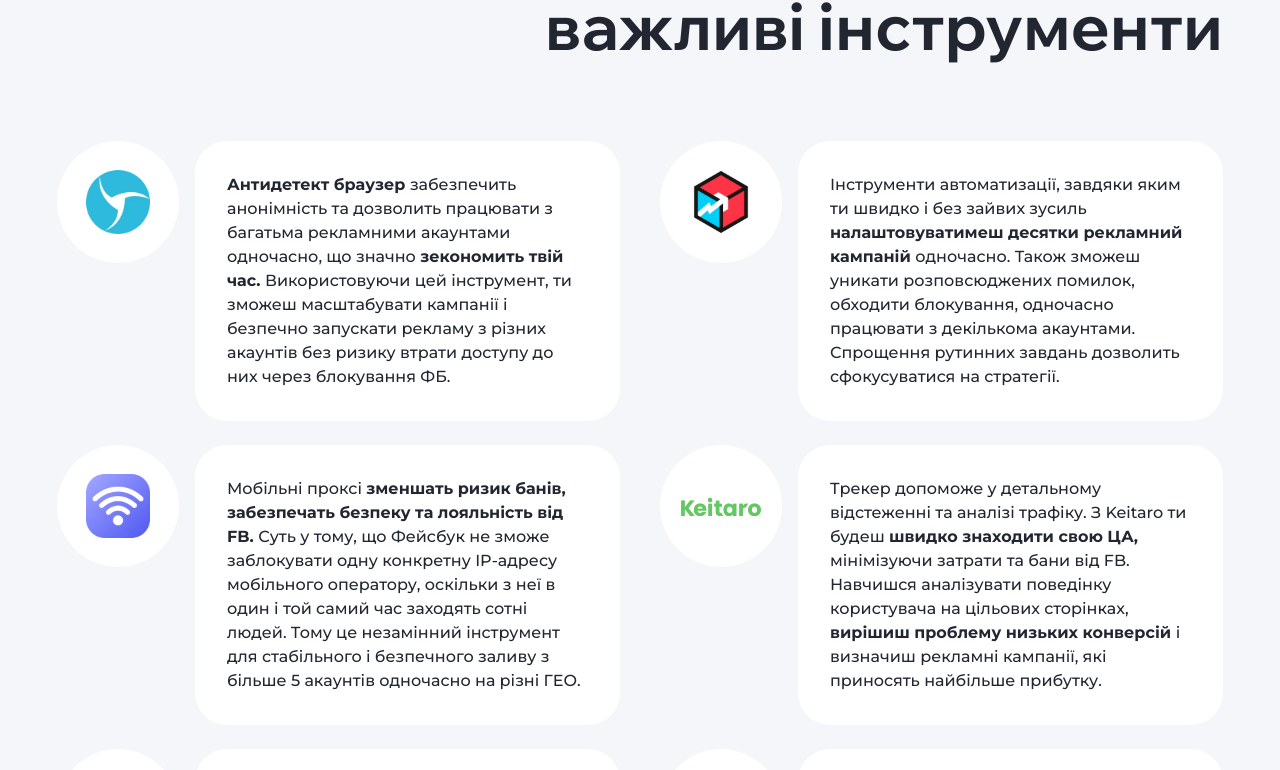
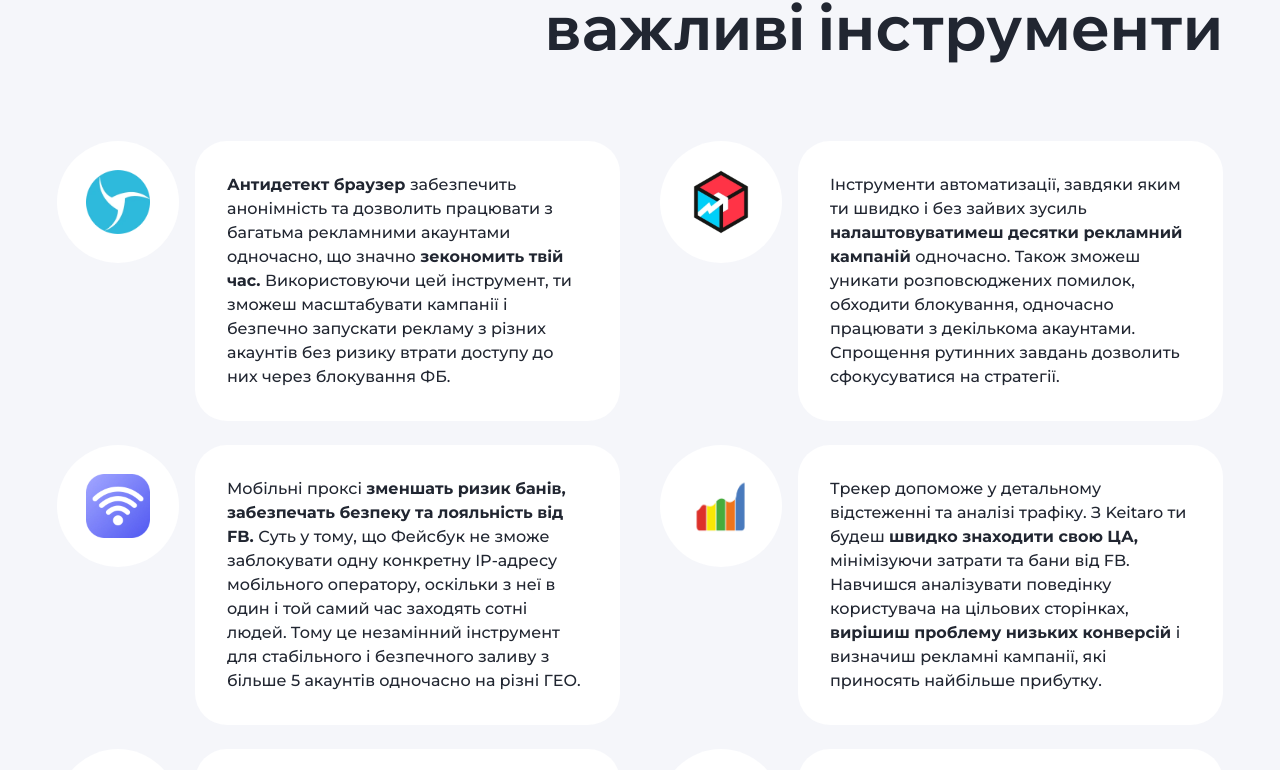
Before and after one commit to smaxim02/mustage_course, a Next.js app: page /1/ in a window 1280 px wide. Shown: the part 1294-2064 px from the top of the page. Built offline with nearby package versions, Linux system fonts and the light colour scheme; no server answers.

Commit message:
[Add] auto icons update

```diff
--- a/next.config.mjs
+++ b/next.config.mjs
@@ -3,6 +3,11 @@
 import createNextIntlPlugin from 'next-intl/plugin';
 
 const withNextIntl = createNextIntlPlugin();
-const nextConfig = {};
+
+const nextConfig = {
+  images: {
+    domains: ['admin.mustage.team', 'localhost', '127.0.0.1'],
+  },
+};
 
 export default withNextIntl(nextConfig);
--- /dev/null
+++ b/src/api/getConsumables.ts
@@ -0,0 +1,105 @@
+export interface ImageFormat {
+  ext: string;
+  url: string;
+  hash: string;
+  mime: string;
+  name: string;
+  path: string | null;
+  size: number;
+  width: number;
+  height: number;
+  sizeInBytes?: number;
+}
+
+export interface ImageData {
+  id: number;
+  documentId: string;
+  name: string;
+  alternativeText: string | null;
+  caption: string | null;
+  width: number;
+  height: number;
+  formats?: {
+    thumbnail?: ImageFormat;
+    small?: ImageFormat;
+    medium?: ImageFormat;
+    large?: ImageFormat;
+  };
+  hash: string;
+  ext: string;
+  mime: string;
+  size: number;
+  url: string;
+  previewUrl: string | null;
+  provider: string;
+  createdAt: string;
+  updatedAt: string;
+  publishedAt: string;
+}
+
+export interface ConsumableLocalization {
+  id: number;
+  documentId: string;
+  createdAt: string;
+  updatedAt: string;
+  publishedAt: string;
+  locale: string;
+  key: string;
+  Name: string;
+  Price: string;
+  Price_USD: string;
+}
+
+export interface Consumable {
+  id: number;
+  documentId: string;
+  createdAt: string;
+  updatedAt: string;
+  publishedAt: string;
+  locale: string;
+  key: string;
+  Name: string;
+  Price: string;
+  Price_USD: string;
+  icon: ImageData | null;
+  localizations: ConsumableLocalization[];
+}
+
+export interface ConsumablesResponse {
+  data: Consumable[];
+  meta: {
+    pagination: {
+      page: number;
+      pageSize: number;
+      pageCount: number;
+      total: number;
+    };
+  };
+}
+
+const host = process.env.NEXT_PUBLIC_ADMIN_HOST;
+
+export async function fetchConsumables(
+  locale: string,
+  hasUkr: boolean
+): Promise<{
+  consumables: Consumable[];
+  currencySymbol: string;
+  currencyKey: string;
+}> {
+  const lang = locale === 'uk' ? 'uk-UA' : locale;
+
+  const currencySymbol = hasUkr ? 'грн' : '$';
+  const currencyKey = hasUkr ? 'Price' : 'Price_USD';
+
+  const url = `${host}/api/consumables?locale=${lang}&populate=*`;
+
+  const response = await fetch(url);
+  if (!response.ok) {
+    throw new Error(`Failed to fetch consumables: ${response.statusText}`);
+  }
+
+  const data: ConsumablesResponse = await response.json();
+
+  return { consumables: data.data, currencySymbol, currencyKey };
+}
--- a/src/components/Instruments/Instruments.module.css
+++ b/src/components/Instruments/Instruments.module.css
@@ -49,13 +49,6 @@
       & img {
         width: 72px;
         height: 72px;
-      }
-    }
-
-    &:nth-child(4) {
-      & img {
-        width: 80px;
-        height: 19px;
       }
     }
   }
--- a/src/components/Instruments/Instruments.tsx
+++ b/src/components/Instruments/Instruments.tsx
@@ -4,19 +4,27 @@ import styles from './Instruments.module.css';
 import Image from 'next/image';
 import { useTranslations } from 'next-intl';
 import { instrumentsItems } from '@/data/data';
+import { useConsumables } from '@/context/ConsumablesContext';
 
 export default function Instruments() {
   const t = useTranslations();
+  const { trackName, consumables } = useConsumables();
 
   return (
     <section id="instruments" className={styles.instruments}>
       <h2 className={styles.header}>{t('Instruments.header')}</h2>
       <ul className={styles.list}>
-        {instrumentsItems.map((item, index) => (
-          <li key={index}>
+        {instrumentsItems.map(item => {
+          const consumable = consumables.find(c => c.key === item.key);
+          const imgSrc = consumable?.icon
+            ? `${process.env.NEXT_PUBLIC_ADMIN_HOST}${consumable.icon.url}`
+            : item.img;
+
+          return (
+            <li key={item.key}>
               <div className={styles.img_wrap}>
                 <Image
-                src={item.img}
+                  src={imgSrc}
                   width={0}
                   height={0}
                   sizes="100vw"
@@ -27,15 +35,20 @@ export default function Instruments() {
               <div className={styles.text_wrap}>
                 <p>
                   <span>{t(item.text.first)}</span>
-                {t(item.text.second)}
-                <span>{t(item.text.third)}</span>
-                {t(item.text.fourth)}
-                <span>{t(item.text.fifth)}</span>
-                {t(item.text.sixth)}
+                  {t(item.text.second).replace(/Keitaro/g, trackName)}
+                  <span>
+                    {t(item.text.third).replace(/Keitaro/g, trackName)}
+                  </span>
+                  {t(item.text.fourth).replace(/Keitaro/g, trackName)}
+                  <span>
+                    {t(item.text.fifth).replace(/Keitaro/g, trackName)}
+                  </span>
+                  {t(item.text.sixth).replace(/Keitaro/g, trackName)}
                 </p>
               </div>
             </li>
-        ))}
+          );
+        })}
       </ul>
     </section>
   );
--- a/src/components/MustHave/MustHave.tsx
+++ b/src/components/MustHave/MustHave.tsx
@@ -7,9 +7,11 @@ import { mustHaveItems } from '@/data/data';
 import logo from '../../img/mustHave/logo.webp';
 import laptop from '../../img/mustHave/laptop.webp';
 import Icon from '@/helpers/Icon';
+import { useConsumables } from '@/context/ConsumablesContext';
 
 export default function MustHave() {
   const t = useTranslations();
+  const { trackName } = useConsumables();
 
   return (
     <section className={styles.mustHave}>
@@ -43,7 +45,7 @@ export default function MustHave() {
                     color="#3fa8a8"
                   />
                 </div>
-                <p>{t(item)}</p>
+                <p>{t(item).replace(/Keitaro/g, trackName)}</p>
               </li>
             ))}
           </ul>
@@ -52,7 +54,7 @@ export default function MustHave() {
           <div>
             <p className={styles.text}>
               <span>{t('MustHave.text.first')}</span>
-              {t('MustHave.text.second')}
+              {t('MustHave.text.second').replace(/Keitaro/g, trackName)}
               <span> {t('MustHave.text.third')}</span>
               {t('MustHave.text.fourth')}
               <span>{t('MustHave.text.fifth')}</span>
--- /dev/null
+++ b/src/context/ConsumablesContext.tsx
@@ -0,0 +1,72 @@
+'use client';
+
+import {
+  createContext,
+  useContext,
+  useEffect,
+  useState,
+  ReactNode,
+} from 'react';
+import { Consumable, fetchConsumables } from '@/api/getConsumables';
+import { usePathname } from 'next/navigation';
+
+interface ConsumablesContextType {
+  consumables: Consumable[];
+  trackName: string;
+  loading: boolean;
+}
+
+const ConsumablesContext = createContext<ConsumablesContextType>({
+  consumables: [],
+  trackName: 'Keitaro',
+  loading: true,
+});
+
+export const ConsumablesProvider = ({ children }: { children: ReactNode }) => {
+  const [consumables, setConsumables] = useState<Consumable[]>([]);
+  const [trackName, setTrackName] = useState('Keitaro');
+  const [loading, setLoading] = useState(true);
+  const pathname = usePathname();
+
+  const getLocaleFromPath = (pathname: string): [string, boolean] => {
+    const pathSegments = pathname.split('/');
+    const locale = pathSegments[1] || 'uk';
+    const hasUkr = pathname.includes('ukr');
+    return [locale, hasUkr];
+  };
+
+  const [locale, hasUkr] = getLocaleFromPath(pathname || '');
+
+  useEffect(() => {
+    async function loadConsumables() {
+      try {
+        const { consumables } = await fetchConsumables(locale, hasUkr);
+        const consumablesWithIconUrl = consumables.map(item => ({
+          ...item,
+          iconUrl: item.icon
+            ? `${process.env.NEXT_PUBLIC_ADMIN_HOST}${item.icon.url}`
+            : null,
+        }));
+
+        setConsumables(consumablesWithIconUrl);
+
+        const trackItem = consumables.find(item => item.key === 'track');
+        if (trackItem?.Name) setTrackName(trackItem.Name);
+      } catch (error) {
+        console.error('Error loading consumables:', error);
+      } finally {
+        setLoading(false);
+      }
+    }
+
+    loadConsumables();
+  }, [locale, hasUkr]);
+
+  return (
+    <ConsumablesContext.Provider value={{ consumables, trackName, loading }}>
+      {children}
+    </ConsumablesContext.Provider>
+  );
+};
+
+export const useConsumables = () => useContext(ConsumablesContext);
--- a/src/data/data.ts
+++ b/src/data/data.ts
@@ -2,10 +2,10 @@ import game from '../img/hero/game.webp';
 import bar from '../img/hero/bar.webp';
 import laptop from '../img/hero/laptop.webp';
 
-import detect from '../img/instruments/detect.webp';
+import anty from '../img/instruments/detect.webp';
 import fb from '../img/instruments/fb.webp';
 import instrument from '../img/instruments/instrument.webp';
-import keitaro from '../img/instruments/keitaro.webp';
+import track from '../img/instruments/binom.png';
 import proxy from '../img/instruments/proxy.webp';
 import spy from '../img/instruments/spy.webp';
 
@@ -98,6 +98,7 @@ export const heroItems = [
 
 export const instrumentsItems = [
   {
+    key: 'anty',
     text: {
       first: 'Instruments.text.detect.first',
       second: 'Instruments.text.detect.second',
@@ -106,9 +107,10 @@ export const instrumentsItems = [
       fifth: 'Instruments.text.detect.fifth',
       sixth: 'Instruments.text.detect.sixth',
     },
-    img: detect,
+    img: anty,
   },
   {
+    key: 'instrument',
     text: {
       first: 'Instruments.text.instrument.first',
       second: 'Instruments.text.instrument.second',
@@ -120,6 +122,7 @@ export const instrumentsItems = [
     img: instrument,
   },
   {
+    key: 'proxy',
     text: {
       first: 'Instruments.text.proxy.first',
       second: 'Instruments.text.proxy.second',
@@ -131,6 +134,7 @@ export const instrumentsItems = [
     img: proxy,
   },
   {
+    key: 'track',
     text: {
       first: 'Instruments.text.keitaro.first',
       second: 'Instruments.text.keitaro.second',
@@ -139,9 +143,10 @@ export const instrumentsItems = [
       fifth: 'Instruments.text.keitaro.fifth',
       sixth: 'Instruments.text.keitaro.sixth',
     },
-    img: keitaro,
+    img: track,
   },
   {
+    key: 'spy',
     text: {
       first: 'Instruments.text.spy.first',
       second: 'Instruments.text.spy.second',
@@ -153,6 +158,7 @@ export const instrumentsItems = [
     img: spy,
   },
   {
+    key: 'fb',
     text: {
       first: 'Instruments.text.fb.first',
       second: 'Instruments.text.fb.second',
```
Also changed, not shown: src/app/[locale]/page.tsx (+5 -2 lines), src/app/[locale]/ukr/page.tsx (+5 -2 lines), src/components/Working/Working.tsx (+6 -2 lines), src/img/instruments/binom.png (added). Lines whose indentation alone changed are shown as unchanged.
